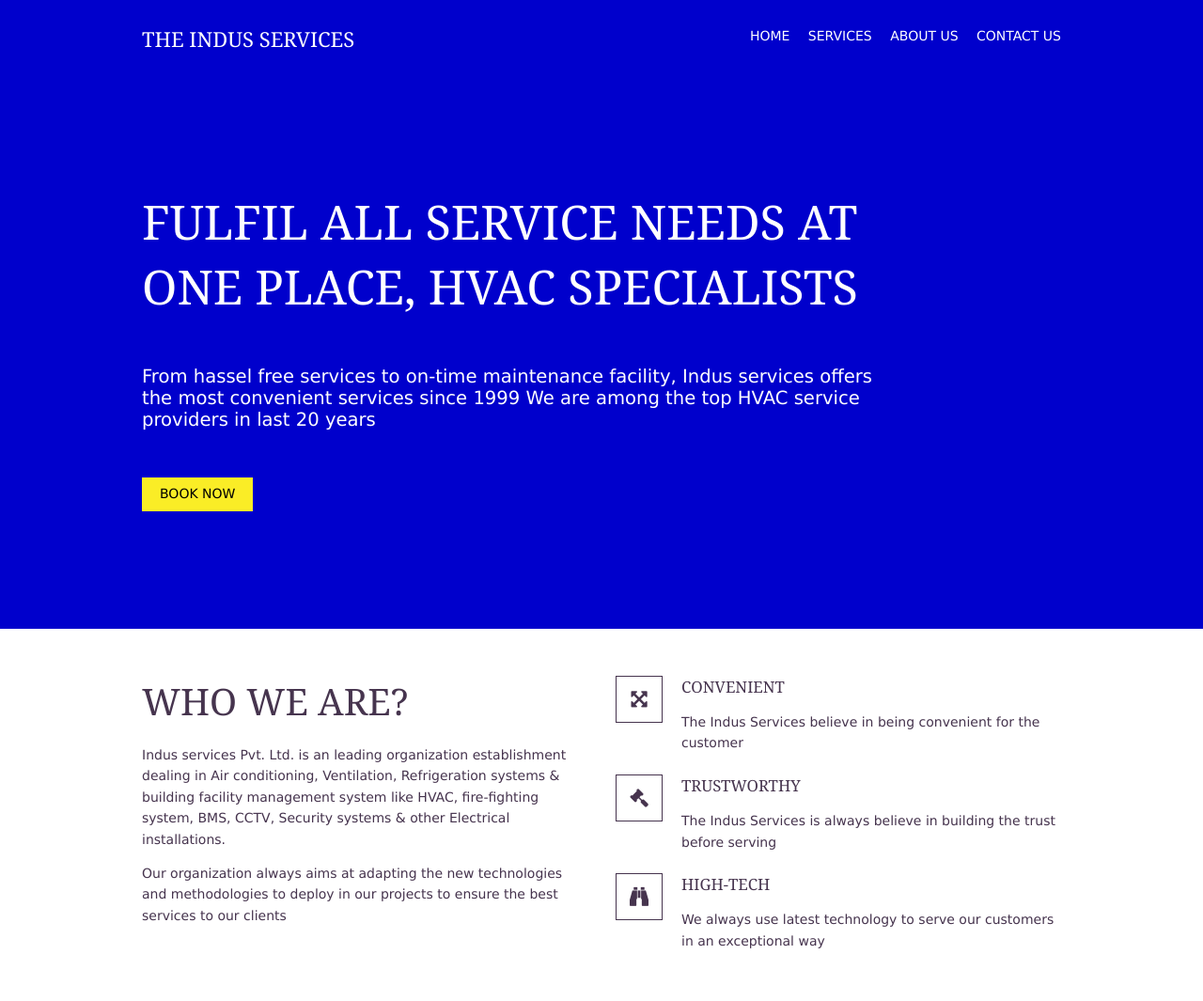
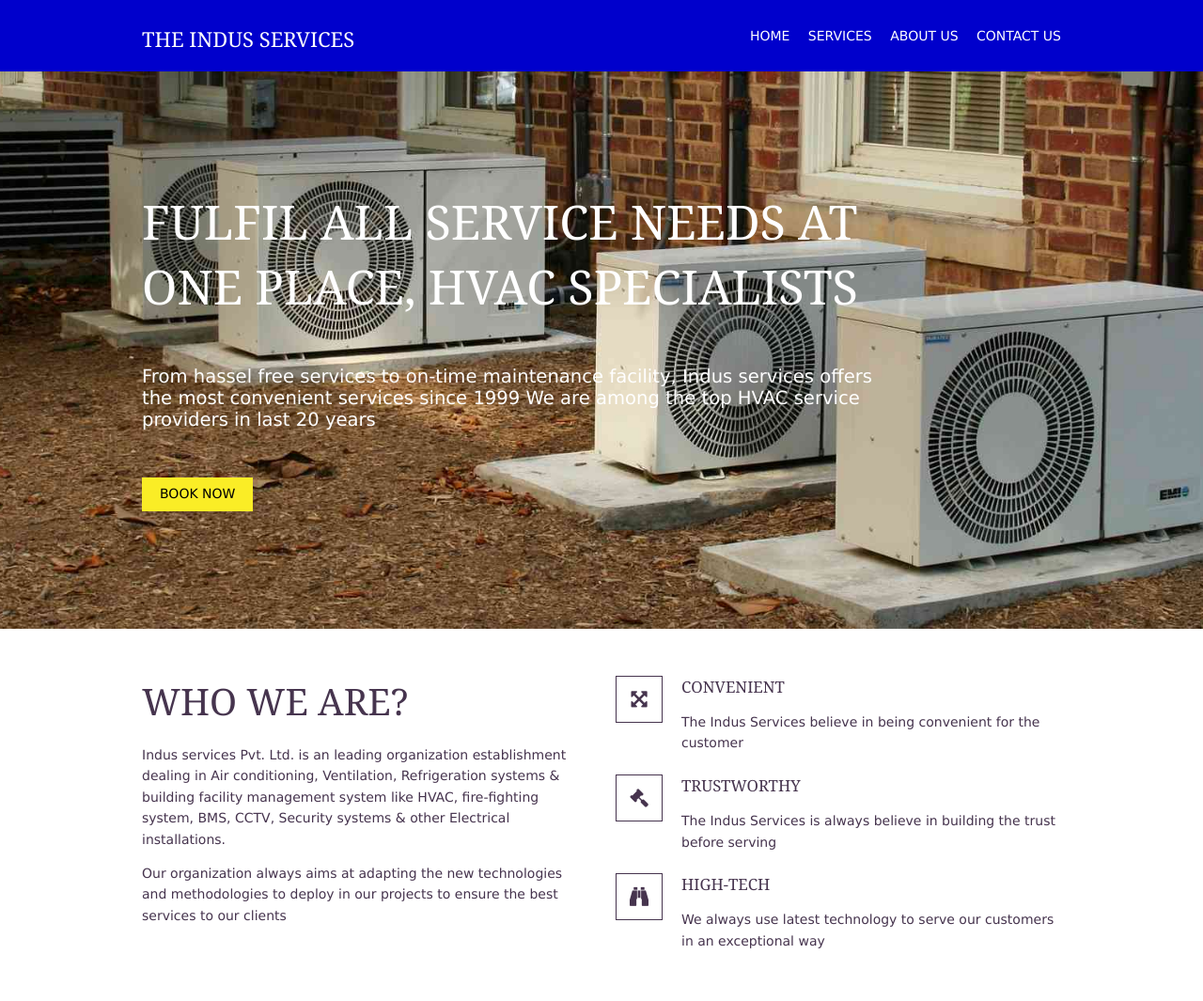
Before and after one commit to theindusservices/theindus, a plain HTML site: page index.html in a window 1280 px wide. Shown: the top 1065 px of the page at 94% size. Drawn offline with Linux system fonts and the light colour scheme.

Commit message:
Update index.html

```diff
--- a/index.html
+++ b/index.html
@@ -36,7 +36,7 @@
     </nav>
   </header>
 </div>
-<div class="wrapper bgded" style="background-image:url('images/demo/backgrounds/01.jpg');">
+<div class="wrapper bgded" style="background-image:url('images/demo/01.jpg');">
   <div id="pageintro" class="hoc clear">
     <article>
       <h2 class="heading">FULFIL ALL SERVICE NEEDS AT ONE PLACE, HVAC SPECIALISTS</h2>
```
